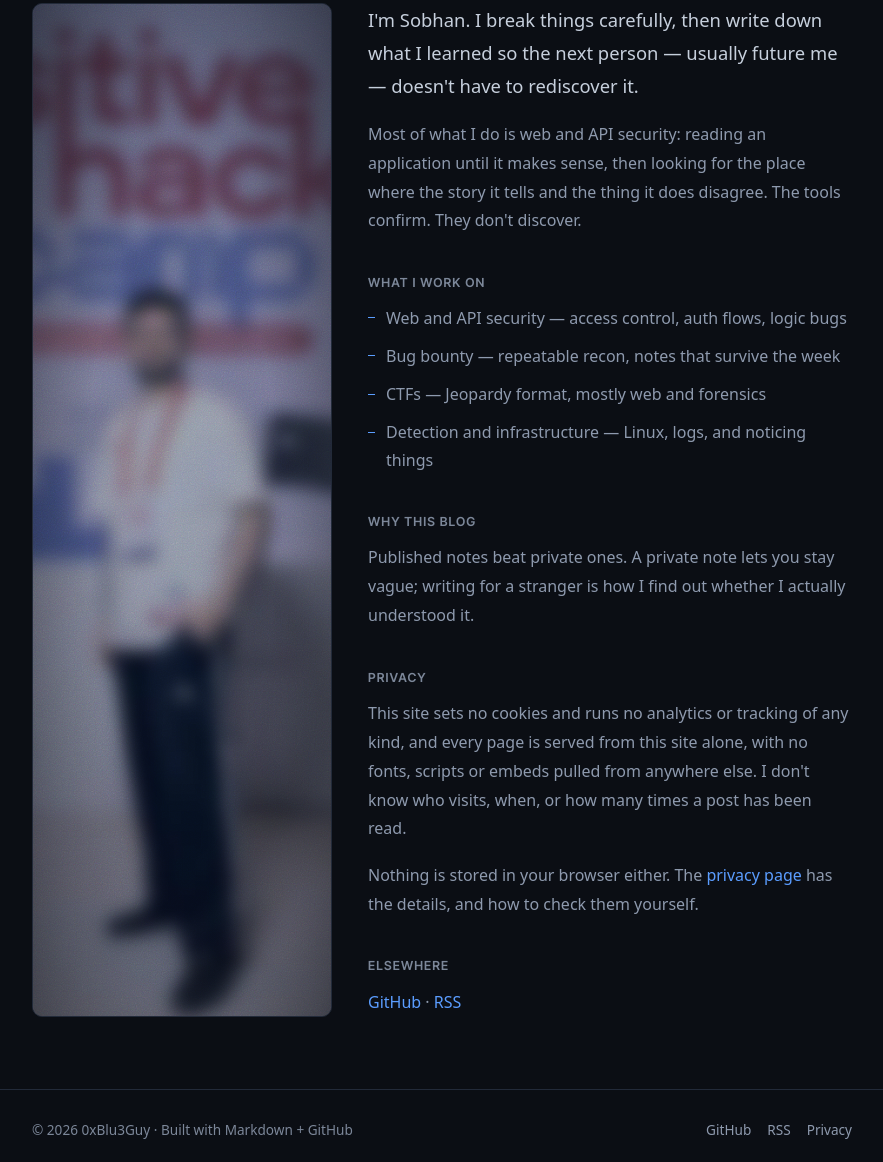
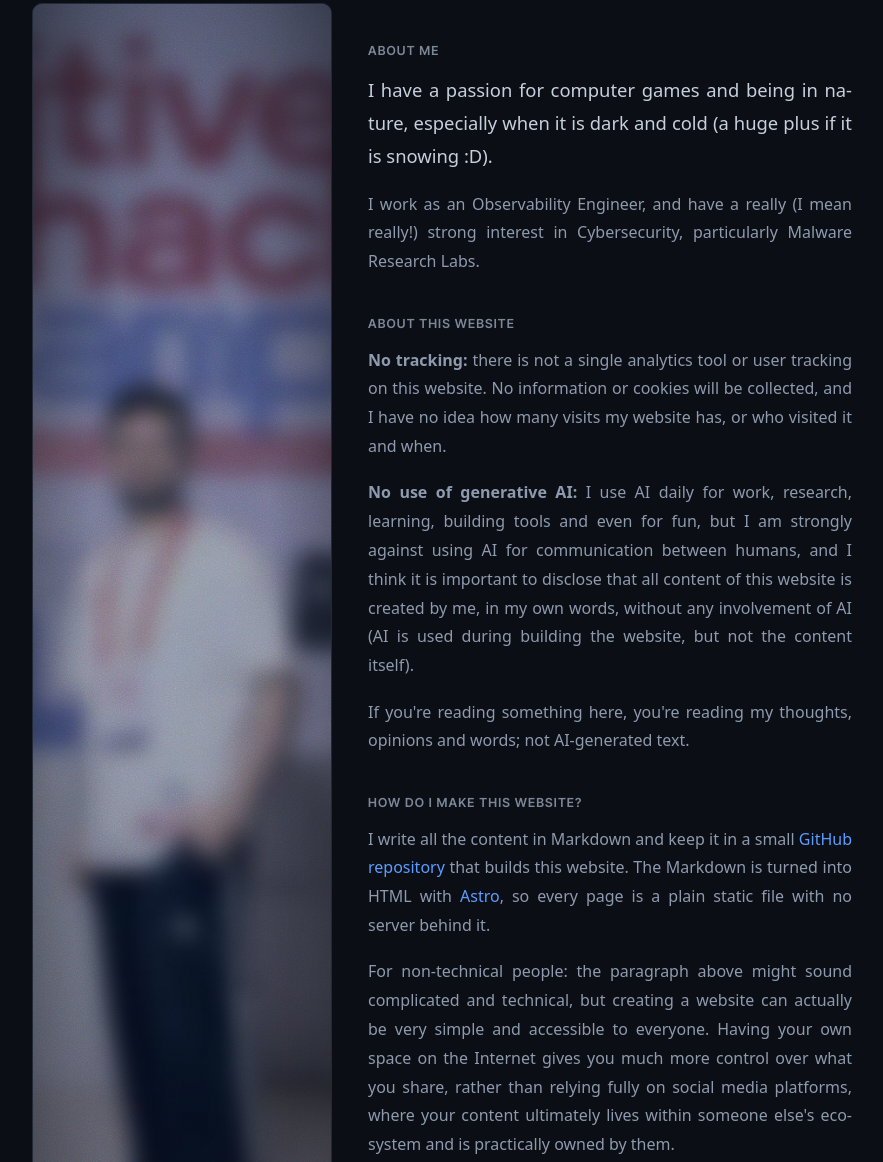
Before and after one commit to 0xBlu3Guy/blog, an Astro site: page /blog/about in a window 1280 px wide. Shown: the part 176-1338 px from the top of the page, without its empty margins (198-1081 px from the left). Built offline with nearby package versions, Linux system fonts and the light colour scheme; Astro itself is replaced by a stand-in of ours.

Commit message:
Draw the 404 scene, update About links and text

```diff
--- a/src/pages/about.astro
+++ b/src/pages/about.astro
@@ -8,19 +8,11 @@ import { href } from '../lib/utils';
  * width/height below to match the new file. It's shown blurred on purpose.
  */
 const portrait = href('/about-portrait.jpg');
-
-const work = [
-  'Web and API security — access control, auth flows, logic bugs',
-  'Bug bounty — repeatable recon, notes that survive the week',
-  'CTFs — Jeopardy format, mostly web and forensics',
-  'Detection and infrastructure — Linux, logs, and noticing things',
-];
+const repo = `${site.social.github}/blog`;
+const mailto = `mailto:${site.email}`;
 ---
 
-<BaseLayout
-  title="About"
-  description={site.description}
->
+<BaseLayout title="About" description={site.description}>
   <div class="about">
     <h1 class="page-title">About</h1>
 
@@ -41,54 +33,71 @@ const work = [
       </figure>
 
       <div class="about__text">
+        <h2 class="about__h">About me</h2>
         <p class="about__lead">
-          I'm Sobhan. I break things carefully, then write down what I learned
-          so the next person — usually future me — doesn't have to rediscover it.
+          I have a passion for computer games and being in nature, especially
+          when it is dark and cold (a huge plus if it is snowing :D).
         </p>
 
         <p>
-          Most of what I do is web and API security: reading an application
-          until it makes sense, then looking for the place where the story it
-          tells and the thing it does disagree. The tools confirm. They don't
-          discover.
+          I work as an Observability Engineer, and have a really (I mean
+          really!) strong interest in Cybersecurity, particularly Malware
+          Research Labs.
         </p>
 
-        <h2 class="about__h">What I work on</h2>
-        <ul class="about__list">
-          {work.map((w) => <li>{w}</li>)}
-        </ul>
-
-        <h2 class="about__h">Why this blog</h2>
+        <h2 class="about__h">About this website</h2>
         <p>
-          Published notes beat private ones. A private note lets you stay
-          vague; writing for a stranger is how I find out whether I actually
-          understood it.
+          <strong>No tracking:</strong> there is not a single analytics tool or
+          user tracking on this website. No information or cookies will be
+          collected, and I have no idea how many visits my website has, or who
+          visited it and when.
         </p>
 
-        <h2 class="about__h">Privacy</h2>
         <p>
-          This site sets no cookies and runs no analytics or tracking of any
-          kind, and every page is served from this site alone, with no fonts,
-          scripts or embeds pulled from anywhere else. I don't know who visits,
-          when, or how many times a post has been read.
+          <strong>No use of generative AI:</strong> I use AI daily for work,
+          research, learning, building tools and even for fun, but I am
+          strongly against using AI for communication between humans, and I
+          think it is important to disclose that all content of this website is
+          created by me, in my own words, without any involvement of AI (AI is
+          used during building the website, but not the content itself).
         </p>
+
         <p>
-          Nothing is stored in your browser either. The
-          <a href={href('/privacy')}>privacy page</a> has the details, and how
-          to check them yourself.
+          If you're reading something here, you're reading my thoughts,
+          opinions and words; not AI-generated text.
+        </p>
+
+        <h2 class="about__h">How do I make this website?</h2>
+        <p>
+          I write all the content in Markdown and keep it in a small
+          <a href={repo} rel="noopener noreferrer">GitHub repository</a>
+          that builds this website. The Markdown is turned into HTML with
+          <a href="https://astro.build" rel="noopener noreferrer">Astro</a>,
+          so every page is a plain static file with no server behind it.
+        </p>
+
+        <p>
+          For non-technical people: the paragraph above might sound complicated
+          and technical, but creating a website can actually be very simple and
+          accessible to everyone. Having your own space on the Internet gives
+          you much more control over what you share, rather than relying fully
+          on social media platforms, where your content ultimately lives within
+          someone else's ecosystem and is practically owned by them.
+        </p>
+
+        <p>
+          If you want to set up your own site and need some help, you can take a
+          look at the <a href={repo} rel="noopener noreferrer">GitHub repository</a>,
+          and if you have any questions, <a href={mailto}>let me know</a>!
         </p>
 
         <h2 class="about__h">Elsewhere</h2>
         <p class="about__links">
           <a href={site.social.github} rel="noopener noreferrer" target="_blank">GitHub</a>
-          {site.social.linkedin && (
-            <>
-              <span aria-hidden="true"> · </span>
-              <a href={site.social.linkedin} rel="noopener noreferrer" target="_blank">LinkedIn</a>
-            </>
-          )}
           <span aria-hidden="true"> · </span>
-          <a href={href('/rss.xml')}>RSS</a>
+          <a href={site.social.telegram} rel="noopener noreferrer" target="_blank">Telegram</a>
+          <span aria-hidden="true"> · </span>
+          <a href={site.social.linkedin} rel="noopener noreferrer" target="_blank">LinkedIn</a>
         </p>
       </div>
     </div>
--- a/src/pages/index.astro
+++ b/src/pages/index.astro
@@ -12,5 +12,5 @@ const posts = await getPosts();
   <h1 class="page-title">Latest Posts</h1>
 
   <Search />
-  <PostList posts={posts} emptyMessage="No posts published yet — check back soon." />
+  <PostList posts={posts} emptyMessage="No posts published yet, check back soon." />
 </BaseLayout>
--- a/src/pages/privacy.astro
+++ b/src/pages/privacy.astro
@@ -7,7 +7,7 @@ const source = `${site.social.github}/blog`;
 
 <BaseLayout
   title="Privacy"
-  description="No cookies, no analytics, no third-party requests — and how to check that for yourself."
+  description="No cookies, no analytics, no third-party requests, and how to check that for yourself."
 >
   <article class="article">
     <header class="article__header">
--- a/src/pages/tags/index.astro
+++ b/src/pages/tags/index.astro
@@ -14,7 +14,7 @@ const tags = await getTags();
   <h1 class="page-title">Tags</h1>
 
   {tags.length === 0 ? (
-    <p class="empty-state">No tags yet — they appear as soon as a post uses one.</p>
+    <p class="empty-state">No tags yet: they appear as soon as a post uses one.</p>
   ) : (
     <ul class="tag-grid">
       {tags.map((tag) => (
--- a/src/site.config.ts
+++ b/src/site.config.ts
@@ -9,17 +9,20 @@ export const site = {
   description: 'My safe corner of the internet.',
   /** BCP-47 language tag for <html lang> and the RSS feed. */
   lang: 'en',
+  /** Shown on the About page and used for the contact links. */
+  email: 'sobhanhosseinpour@protonmail.com',
   social: {
     github: 'https://github.com/0xBlu3Guy',
+    telegram: 'https://t.me/SobhanHosseinpour',
     /** Set to a URL to show a LinkedIn link, or leave empty to hide it. */
-    linkedin: '',
+    linkedin: 'https://www.linkedin.com/in/sobhan-hosseinpour',
   },
 } as const;
 
 /**
  * Optional one-line blurbs shown at the top of a tag page (/tags/<slug>).
  * Keys are tag slugs. Tags without an entry simply show the post count.
- * This is entirely optional — tag pages are generated from post frontmatter,
+ * This is entirely optional: tag pages are generated from post frontmatter,
  * never from this list.
  */
 export const tagDescriptions: Record<string, string> = {
@@ -27,7 +30,7 @@ export const tagDescriptions: Record<string, string> = {
   'bug-bounty': 'Recon, methodology and writeups from bug bounty hunting.',
   'web-security': 'Attacking and defending web applications.',
   security: 'General security notes, tooling and defensive work.',
-  thoughts: 'Less technical posts — reflections on the journey.',
+  thoughts: 'Less technical posts: reflections on the journey.',
   methodology: 'How I organise work, take notes and stay repeatable.',
   career: 'Learning, growth and working in this field.',
   cybersecurity: 'Broad security topics that cut across disciplines.',
--- a/src/styles/global.css
+++ b/src/styles/global.css
@@ -478,44 +478,113 @@ main {
 /* ---------------------------------------------------------------------------
    404
 --------------------------------------------------------------------------- */
-.notfound {
+.lost {
+  position: relative;
   display: flex;
-  flex-direction: column;
   align-items: center;
-  text-align: center;
-  padding: 24px 0 64px;
+  min-height: 520px;
+  /* Full-bleed: the artwork runs to the edges of the window. */
+  width: 100vw;
+  margin-inline: calc(50% - 50vw);
+  margin-block: -24px -48px;
+  padding-inline: max(20px, calc(50vw - var(--page-width) / 2 + 20px));
+  overflow: hidden;
 }
 
-.notfound__emblem {
-  width: min(200px, 48vw);
-  height: auto;
-  /* Light artwork on black: "screen" drops the black into the page. */
-  mix-blend-mode: screen;
-  opacity: 0.9;
+.lost__art {
+  position: absolute;
+  right: 0;
+  bottom: 0;
+  width: min(58%, 700px);
+  pointer-events: none;
+  /* The scene fades into the page instead of ending in a straight edge. */
+  -webkit-mask-image: linear-gradient(90deg, transparent 0%, #000 42%),
+    linear-gradient(180deg, transparent 0%, #000 34%);
+  -webkit-mask-composite: source-in;
+  mask-image: linear-gradient(90deg, transparent 0%, #000 42%),
+    linear-gradient(180deg, transparent 0%, #000 34%);
+  mask-composite: intersect;
 }
 
-.notfound__code {
-  margin-top: 10px;
+.scene {
+  display: block;
+  width: 100%;
+  height: auto;
+}
+
+.scene text {
   font-family: var(--font-mono);
-  font-size: 0.85rem;
-  letter-spacing: 0.35em;
+  font-size: 11px;
+}
+
+.lost__text {
+  position: relative;
+  max-width: 34rem;
+  padding-block: 40px;
+  font-family: var(--font-mono);
+}
+
+.lost__code {
+  margin: 0;
+  font-size: clamp(3.6rem, 2rem + 8vw, 6rem);
+  font-weight: 700;
+  line-height: 1;
+  letter-spacing: 0.02em;
   color: var(--accent);
 }
 
-.notfound__title {
-  margin: 10px 0 0;
-  font-size: clamp(1.5rem, 1.2rem + 1.6vw, 1.9rem);
+.lost__title {
+  margin: 18px 0 0;
+  font-family: var(--font-mono);
+  font-size: clamp(1.15rem, 0.9rem + 1.6vw, 1.7rem);
+  font-weight: 600;
+  line-height: 1.3;
+  color: var(--text);
 }
 
-.notfound__text {
-  max-width: 44ch;
-  margin-top: 12px;
+.lost__body {
+  margin-top: 16px;
   color: var(--text-muted);
+  line-height: 1.7;
 }
 
-.notfound__links {
-  margin-top: 26px;
-  font-weight: 500;
+.lost__button {
+  display: inline-block;
+  margin-top: 28px;
+  padding: 12px 24px;
+  font-family: var(--font-mono);
+  font-size: 0.95rem;
+  color: var(--accent);
+  border: 1.5px solid var(--accent-border);
+  border-radius: var(--radius-sm);
+  transition: background 0.15s ease, border-color 0.15s ease;
+}
+
+.lost__button:hover,
+.lost__button:focus-visible {
+  background: var(--accent-soft);
+  border-color: var(--accent);
+  text-decoration: none;
+}
+
+/* Narrow screens: the artwork sits under the text instead of behind it. */
+@media (max-width: 680px) {
+  .lost {
+    flex-direction: column;
+    align-items: flex-start;
+    min-height: 0;
+  }
+
+  .lost__text {
+    order: 1;
+  }
+
+  .lost__art {
+    order: 2;
+    position: static;
+    width: 100%;
+    margin-top: 20px;
+  }
 }
 
 /* ---------------------------------------------------------------------------
@@ -1201,6 +1270,9 @@ main {
 .about__text p {
   color: var(--text-muted);
   line-height: 1.8;
+  text-align: justify;
+  /* Hyphenation keeps justified lines from opening up big gaps. */
+  hyphens: auto;
 }
 
 .about__text p + p {
```
Also changed, not shown: src/components/LostScene.astro (added, +189 -0 lines), src/pages/404.astro (+15 -18 lines).
